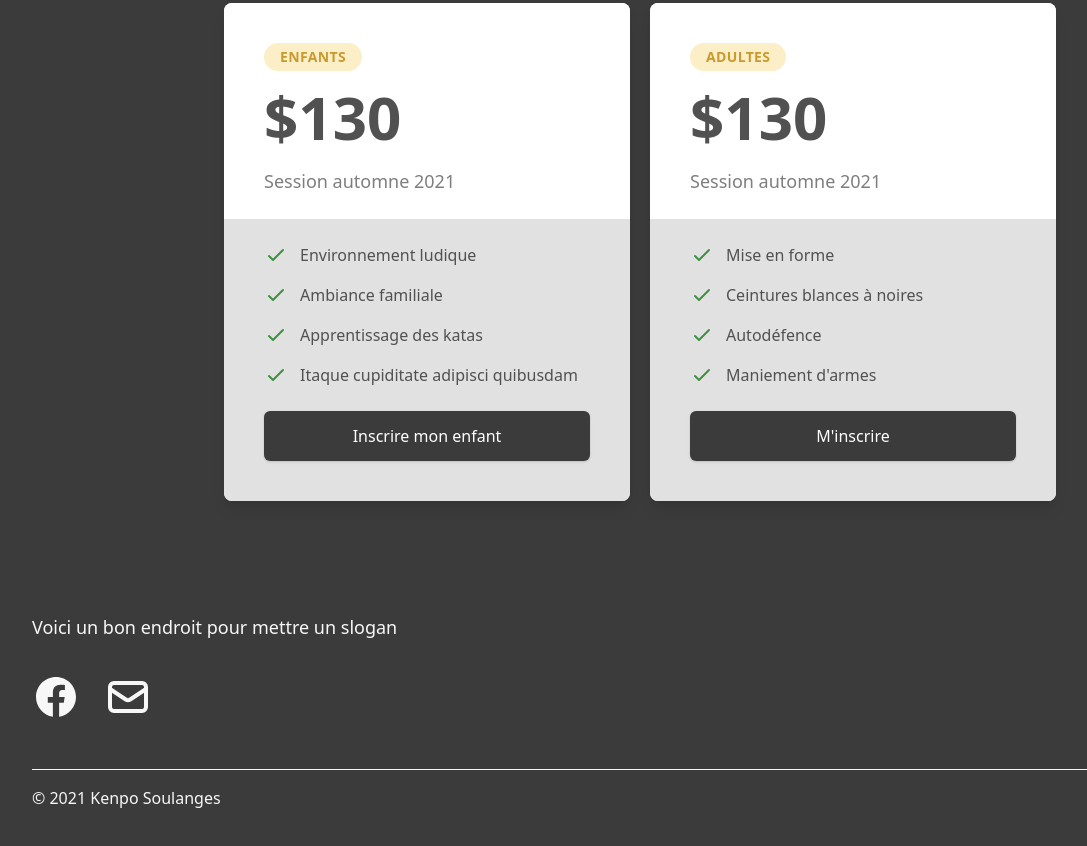
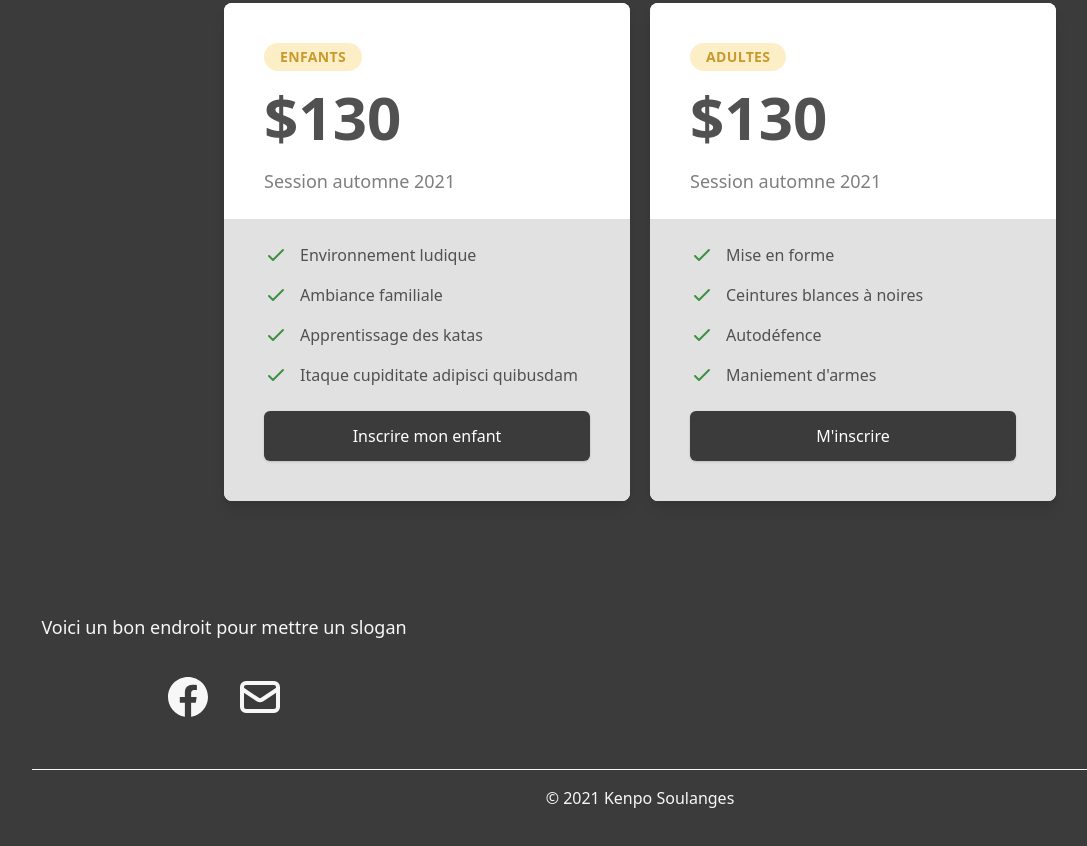
Before and after one commit to JeanLevasseur/kenposoulanges.com, a plain HTML site: page index.html in a window 1280 px wide. Shown: the part 918-1764 px from the top of the page, without its empty margins (0-1087 px from the left). Drawn offline with Linux system fonts and the light colour scheme; a web font is replaced by a local one.

Commit message:
Pied de page centré

```diff
--- a/index.html
+++ b/index.html
@@ -393,10 +393,10 @@
       <div class="max-w-7xl mx-auto py-4 px-4 sm:px-6 lg:py-16 lg:px-8">
         <div class="xl:grid xl:grid-cols-3 xl:gap-8">
           <div class="space-y-8 xl:col-span-1">
-            <p class="text-lg text-gray-500">
+            <p class="text-lg text-gray-500 text-center">
               Voici un bon endroit pour mettre un slogan
             </p>
-            <div class="flex space-x-6">
+            <div class="flex space-x-6 justify-center">
               <a href="#" class="text-gray-400 hover:text-gray-500">
                 <span class="sr-only">Facebook</span>
                 <svg
@@ -437,7 +437,9 @@
           </div>
         </div>
         <div class="mt-12 border-t border-gray-200 pt-4">
-          <p class="text-base text-gray-400">&copy; 2021 Kenpo Soulanges</p>
+          <p class="text-base text-gray-400 text-center">
+            &copy; 2021 Kenpo Soulanges
+          </p>
         </div>
       </div>
     </footer>
```
